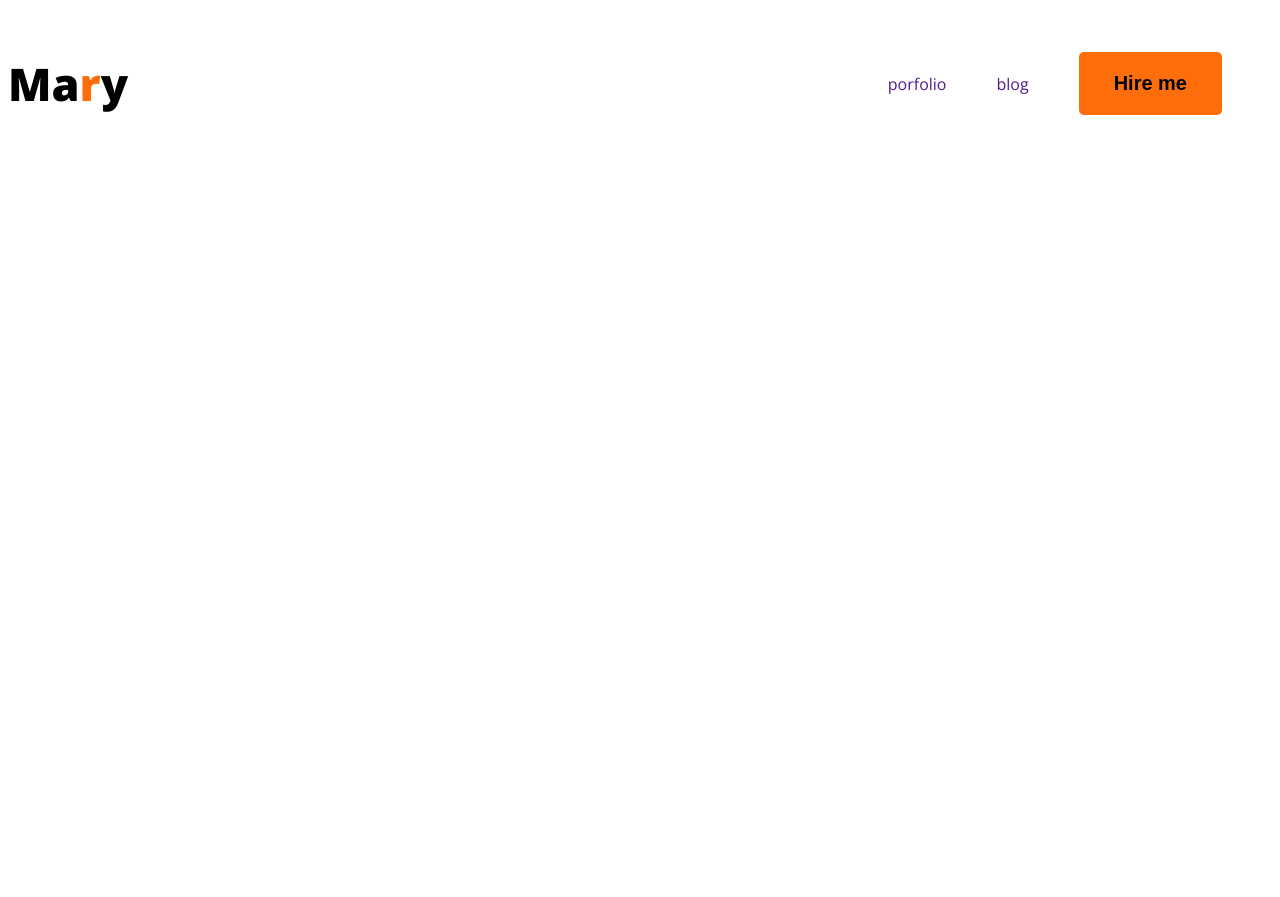
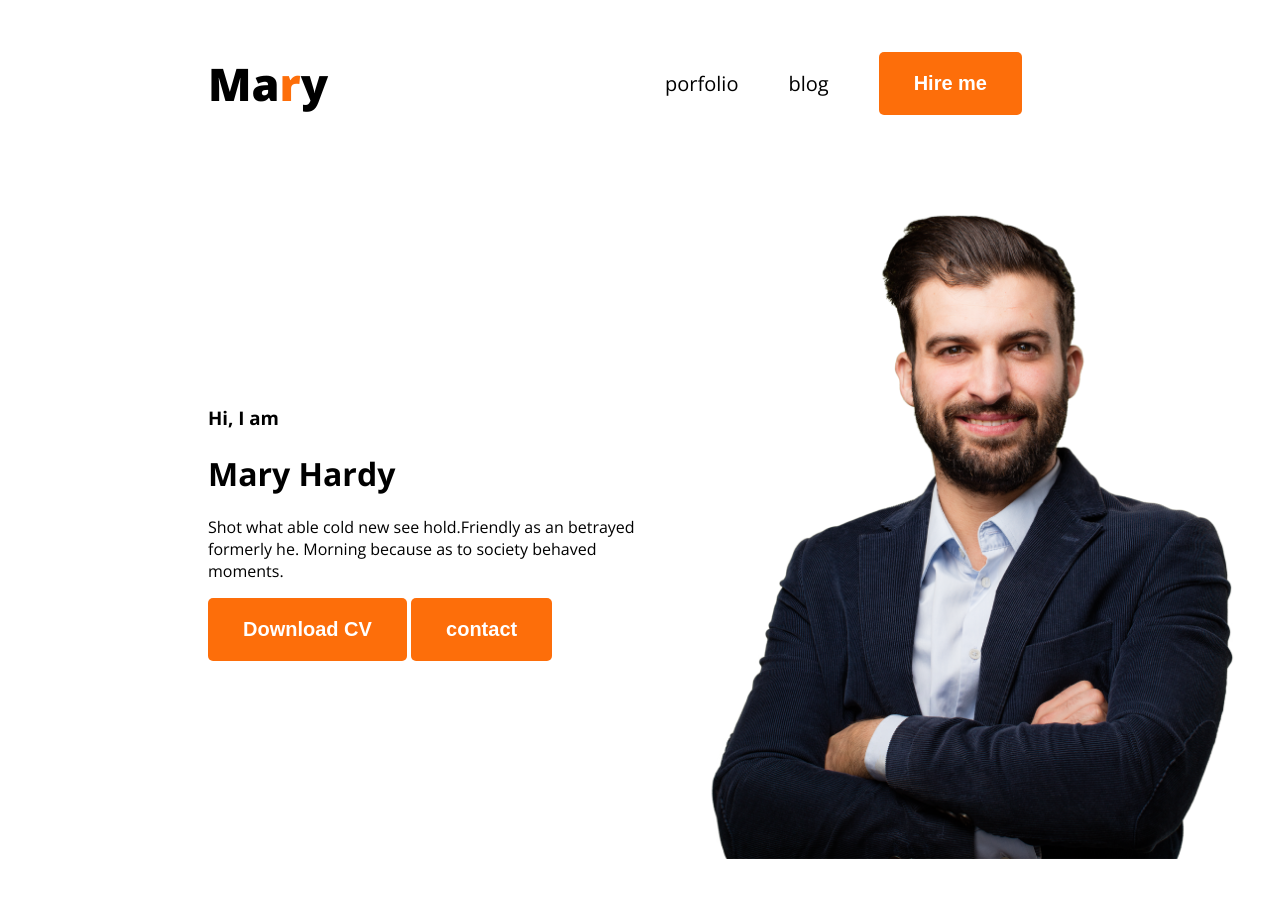
Before and after one commit to jubaer-hossen/web-developer-portfolio, a plain HTML site: page index.html in a window 1280 px wide. Before the commit the page ends 800 px from the top, so only its background shows below. Drawn offline with nearby package versions, Linux system fonts and the light colour scheme.

Commit message:
added header and img

```diff
--- a/index.html
+++ b/index.html
@@ -12,7 +12,7 @@
     <link rel="stylesheet" href="styles/style.css">
 </head>
 <body>
-    <header>
+    <header class="header">
         <nav>
             <h3 class="nav-title">Ma<span class="primary-color">r</span>y</h3>
             <ul>
@@ -23,6 +23,17 @@
                 </li>
             </ul>
         </nav>
+        <div class="banner">
+            <div>
+                <h3>Hi, I  am</h3>
+                <h1>Mary Hardy</h1>
+                <p>Shot what able cold new see hold.Friendly as an betrayed formerly he. Morning because as to society behaved moments.</p>
+                <button class="btn-primary">Download CV</button>
+                <button class="btn-primary">contact</button>
+            </div>
+            <img src="images/hardy.png" alt="">
+        </div>
+
     </header>
     <main>
 
--- a/styles/style.css
+++ b/styles/style.css
@@ -9,6 +9,7 @@ body {
 }
 
 .btn-primary {
+    color: white;
     border-radius: 5px;
     background: #FD6E0A;
     font-size: 20px;
@@ -21,6 +22,7 @@ body {
 nav {
     display: flex;
     justify-content: space-between;
+    padding: 0 200px;
 
 }
 
@@ -37,8 +39,24 @@ nav>ul {
 nav li {
     list-style: none;
     margin-right: 50px;
+
 }
 
 nav a {
     text-decoration: none;
+    color: black;
+    font-size: 20px;
+    font-weight: 400;
 }
+
+/* Header style */
+.banner {
+    display: flex;
+    padding: 30px 30px 30px 200px;
+    align-items: center;
+}
+
+.banner img {
+    width: 584px;
+    height: 670px;
+}
```
